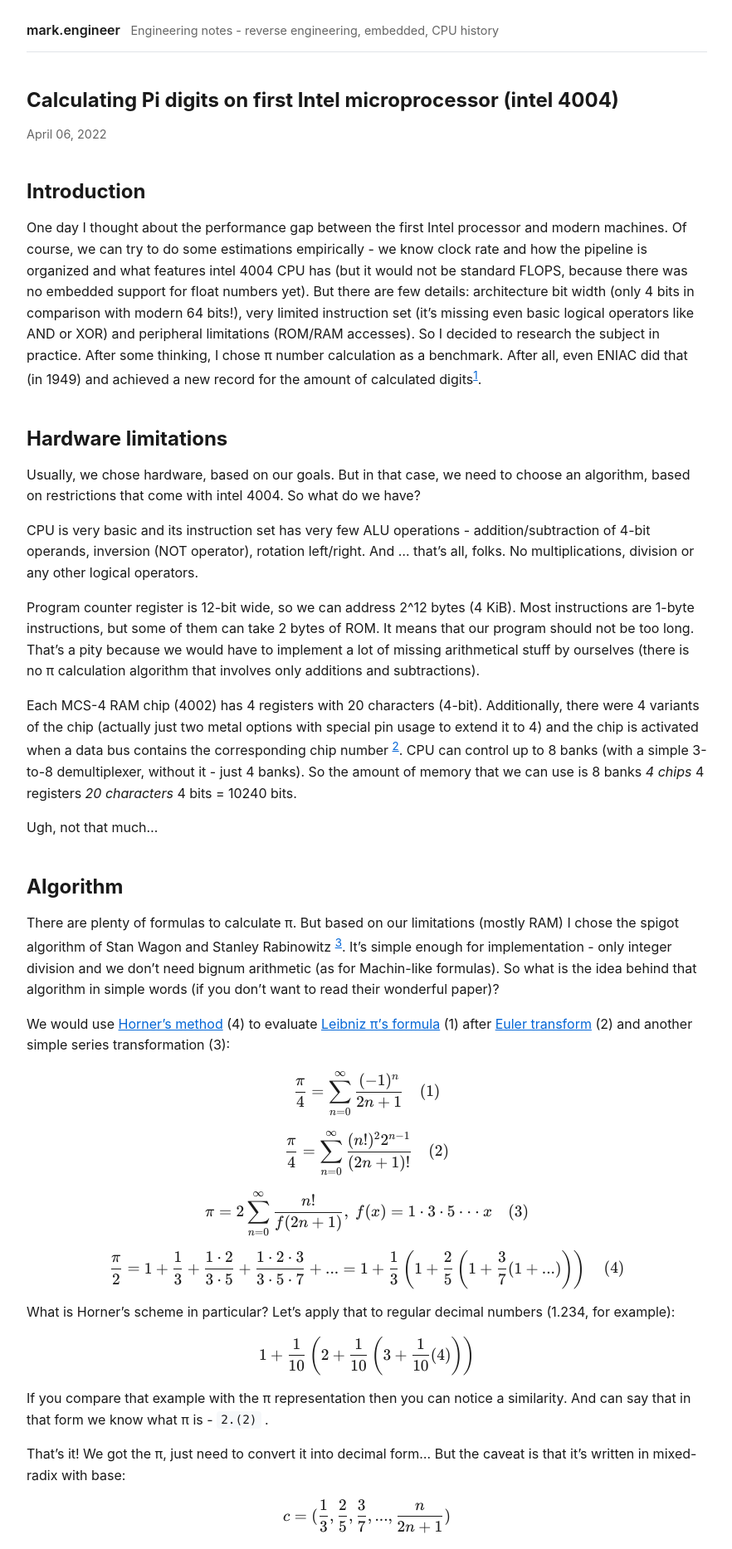
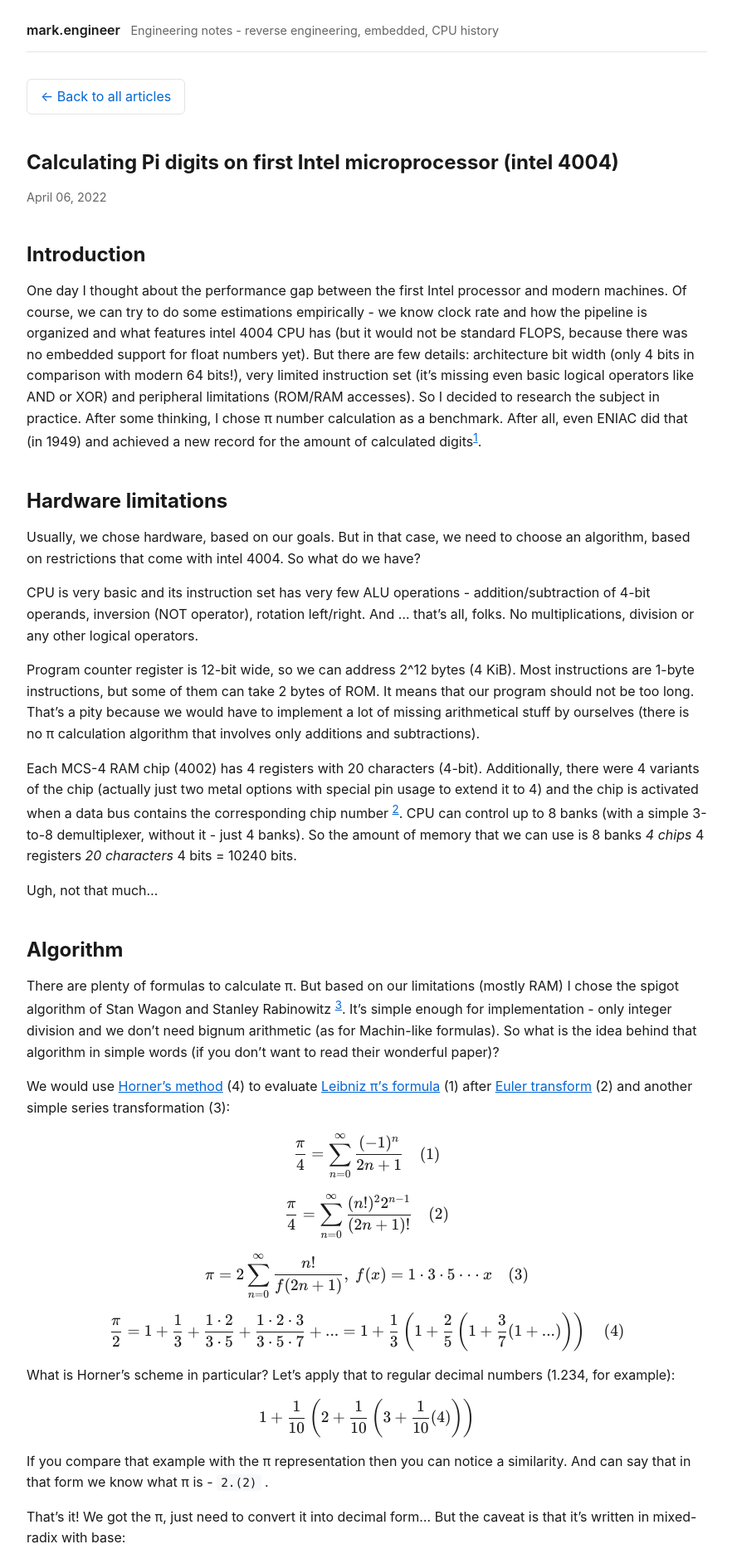
Before and after one commit to quasiengineer/www, a Jekyll site: the page built from _posts/2022-04-06-calculating-pi-digits-on-first-intel-microprocessor-intel-4004.md, in a window 1280 px wide. Shown: the top 1867 px of the page at 83% size, without its empty margins (198-1080 px from the left). Built offline with Jekyll 4.4.1, drawn with Linux system fonts in a browser that asks for light colours.

Commit message:
Add back-to-home button at top of articles too

```diff
--- a/_layouts/default.html
+++ b/_layouts/default.html
@@ -65,8 +65,10 @@
       .post-thumb { flex-basis:auto; max-width:100%; }
       .post-thumb img { height:auto; aspect-ratio:16/9; }
     }
-    .back-home { display:inline-block; margin-top:2.5rem; padding:.5rem 1rem; border:1px solid var(--border); border-radius:6px; color:var(--accent); text-decoration:none; }
+    .back-home { display:inline-block; margin:0; padding:.5rem 1rem; border:1px solid var(--border); border-radius:6px; color:var(--accent); text-decoration:none; }
     .back-home:hover { background:var(--code-bg); }
+    .bh-top { margin:0 0 1.25rem; }
+    .bh-bottom { margin:2.5rem 0 0; }
   </style>
 </head>
 <body>
--- a/_layouts/post.html
+++ b/_layouts/post.html
@@ -2,6 +2,7 @@
 layout: default
 ---
 <article>
+  <p class="bh-top"><a class="back-home" href="../../../">&larr; Back to all articles</a></p>
   <header>
     <h1>{{ page.title }}</h1>
     <div class="post-meta">
@@ -9,5 +10,5 @@ layout: default
     </div>
   </header>
   {{ content }}
-  <p><a class="back-home" href="../../../">&larr; Back to all articles</a></p>
+  <p class="bh-bottom"><a class="back-home" href="../../../">&larr; Back to all articles</a></p>
 </article>
```
